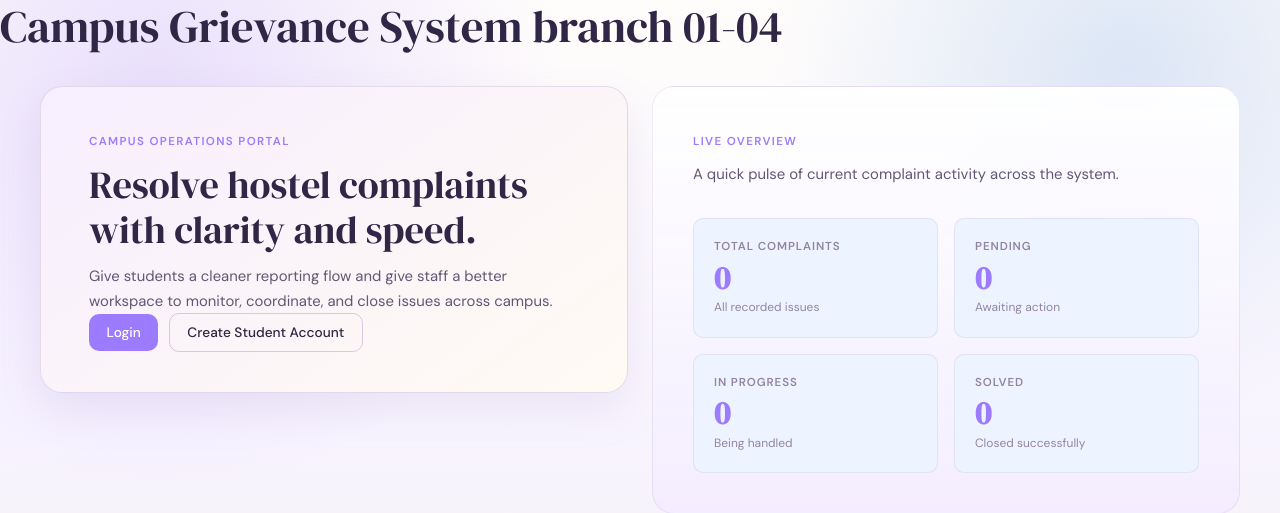
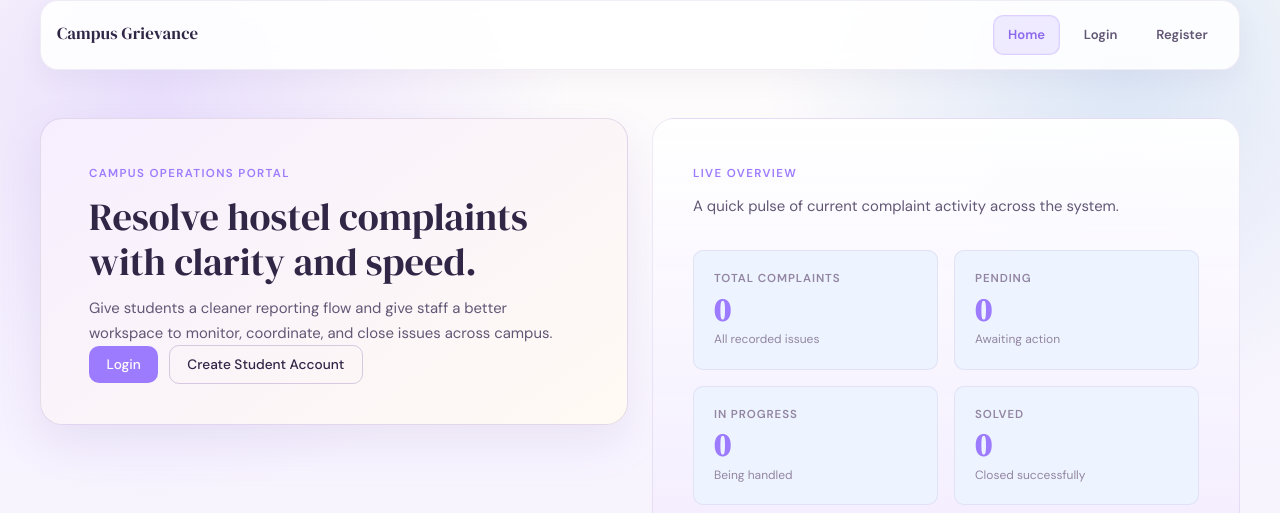
Before and after one commit to BHANU-PHANINDRA-V/LOGINSIGNUP_DONE, a Django app: page / in a window 1280 px wide. Shown: the top 513 px of the page. Run offline with Django 5.2, Linux system fonts and the light colour scheme; data that the repository does not hold is empty; parts of the project's set-up code (start-up, migrations or seed data) failed here and were passed over.

Commit message:
added navigation bars in all pages

```diff
--- a/campus_g/static/index.css
+++ b/campus_g/static/index.css
@@ -988,6 +988,67 @@ pre {
   align-items: stretch;
 }
 
+.site-nav {
+  width: 100%;
+  max-width: var(--max-content);
+  margin: 0 auto 1rem;
+  padding: 0.85rem 1rem;
+  display: flex;
+  align-items: center;
+  justify-content: space-between;
+  gap: 0.75rem;
+  flex-wrap: wrap;
+  background: rgba(255,255,255,0.88);
+  border: 1px solid rgba(140,115,180,0.12);
+  border-radius: 18px;
+  box-shadow: 0 10px 24px rgba(108,90,140,0.06);
+  backdrop-filter: blur(10px);
+}
+
+.site-nav-brand {
+  font-family: var(--font-display);
+  font-size: 1.05rem;
+  letter-spacing: 0.01em;
+  color: var(--text-primary);
+}
+
+.site-nav-links {
+  display: flex;
+  align-items: center;
+  gap: 0.5rem;
+  flex-wrap: wrap;
+}
+
+.site-nav-link {
+  display: inline-flex;
+  align-items: center;
+  justify-content: center;
+  min-height: 38px;
+  padding: 0.55rem 0.9rem;
+  border-radius: 10px;
+  border: 1px solid transparent;
+  background: transparent;
+  color: var(--text-secondary);
+  font-size: 0.82rem;
+  font-weight: 600;
+  text-decoration: none;
+  transition: background var(--t-base), color var(--t-base), border-color var(--t-base), box-shadow var(--t-base);
+}
+
+.site-nav-link:hover {
+  background: rgba(157,123,255,0.08);
+  color: var(--text-primary);
+  border-color: rgba(157,123,255,0.14);
+  text-decoration: none;
+}
+
+.site-nav-link.active {
+  background: rgba(157,123,255,0.14);
+  border-color: rgba(157,123,255,0.24);
+  color: var(--accent-hover);
+  box-shadow: inset 0 0 0 1px rgba(157,123,255,0.08);
+}
+
 .container {
   background: linear-gradient(180deg, rgba(255,255,255,0.98), rgba(250,245,255,0.96));
   border: 1px solid var(--border-subtle);
@@ -2085,6 +2146,18 @@ button.inline,
 @media (max-width: 600px) {
   .page-shell { padding: 1rem; }
 
+  .site-nav {
+    padding: 0.9rem;
+  }
+
+  .site-nav-links {
+    width: 100%;
+  }
+
+  .site-nav-link {
+    flex: 1 1 calc(50% - 0.35rem);
+  }
+
   .container.wide,
   .container { padding: 1.5rem 1.25rem; }
 
--- a/campus_g/templates/index.html
+++ b/campus_g/templates/index.html
@@ -8,9 +8,14 @@
     <link rel="stylesheet" href="{% static 'index.css' %}?v=campus_suite_v5" />
   </head>
   <body>
-    <h1>Campus Grievance System branch 01-04</h1>
-
-    </h2>
+    <nav class="site-nav">
+      <div class="site-nav-brand">Campus Grievance</div>
+      <div class="site-nav-links">
+        <a class="site-nav-link active" href="{% url 'index' %}">Home</a>
+        <a class="site-nav-link" href="{% url 'login_page' %}">Login</a>
+        <a class="site-nav-link" href="{% url 'signin_page' %}">Register</a>
+      </div>
+    </nav>
     <main class="page-shell">
       <section class="hero-grid">
         <div class="container hero-card">
```
Also changed, not shown: campus_g/templates/change_password.html (+9 -0 lines), campus_g/templates/complaint.html (+9 -0 lines), campus_g/templates/complaint_success.html (+9 -0 lines), campus_g/templates/login.html (+8 -0 lines), campus_g/templates/signin.html (+8 -0 lines), campus_g/templates/staff.html (+21 -2 lines), campus_g/templates/student.html (+21 -2 lines).
